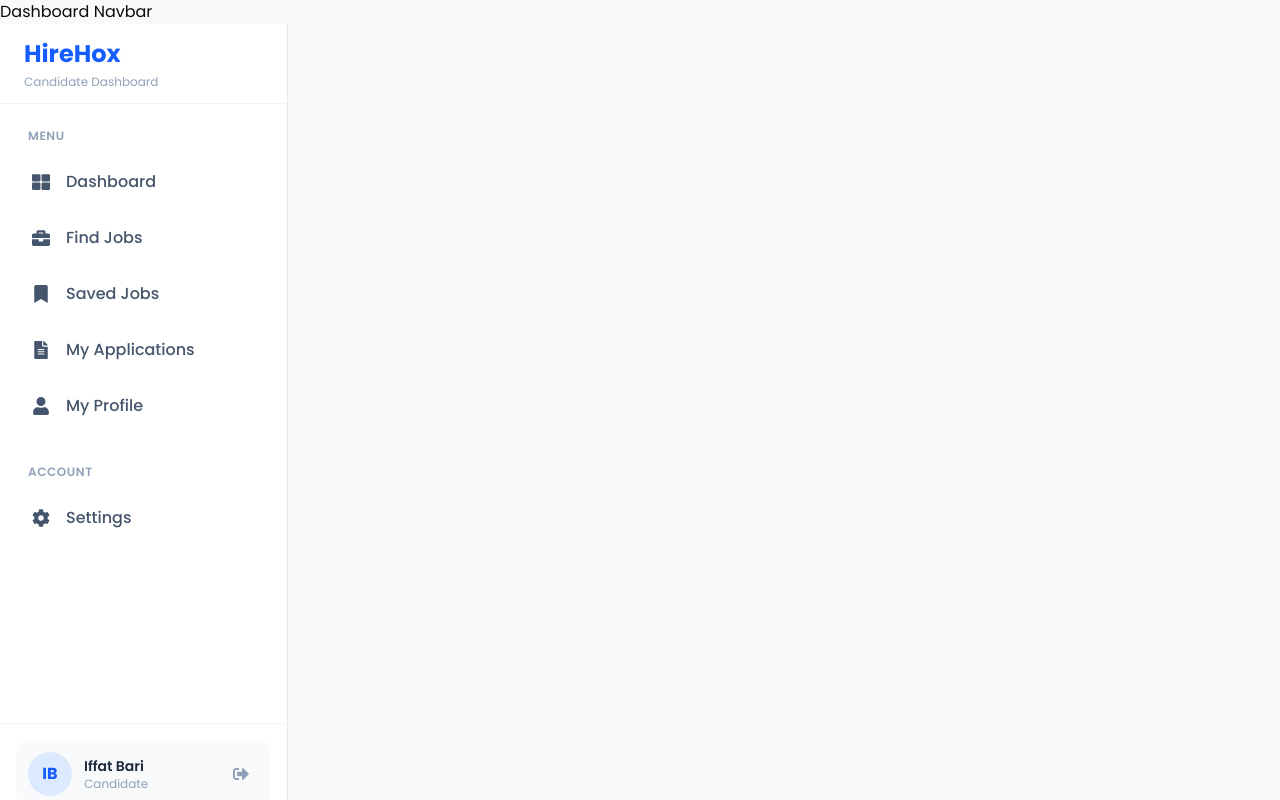
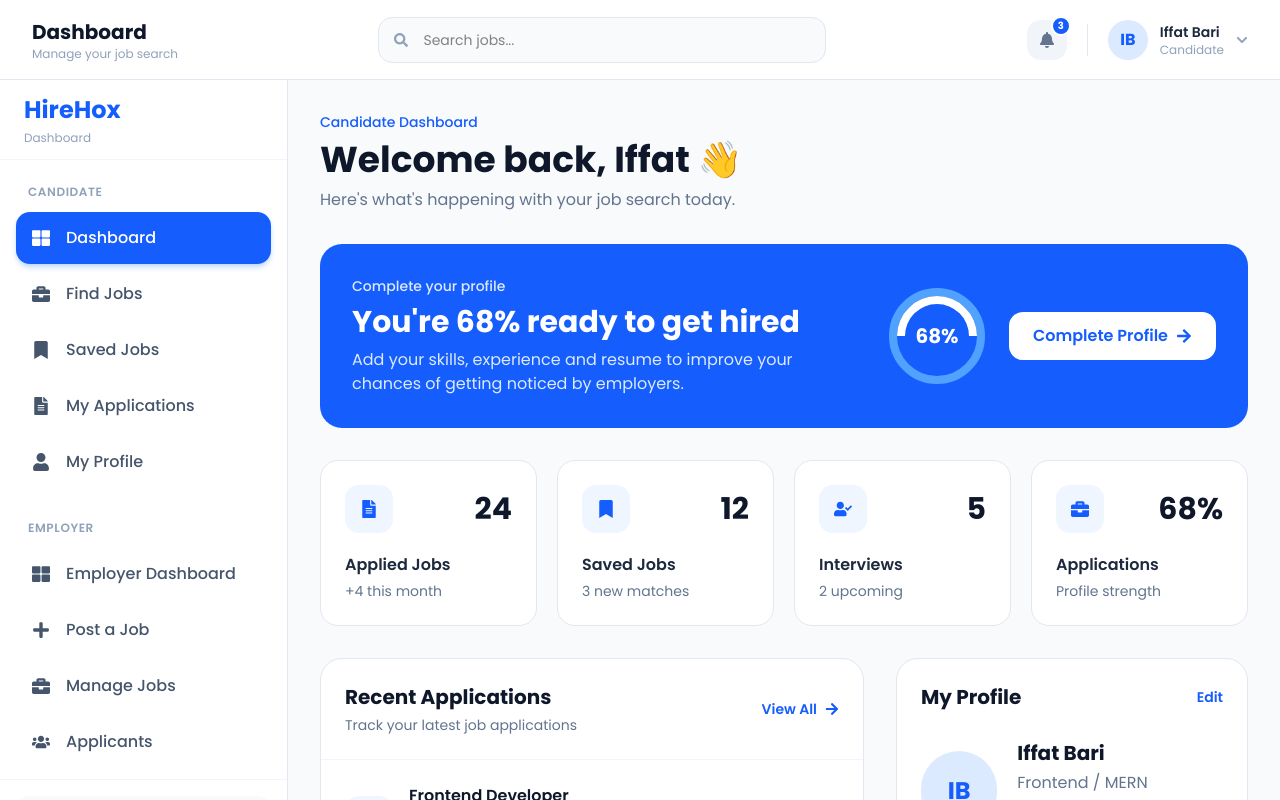
Before and after one commit to mdiffatbari/HireHox, a React (Vite) app: page /dashboard in a window 1280 px wide. Shown: the top 800 px of the page. Built offline with nearby package versions, Linux system fonts and the light colour scheme; no server answers.

Commit message:
sidebar and dashboard design added

```diff
--- a/src/Routes/Routes.jsx
+++ b/src/Routes/Routes.jsx
@@ -8,7 +8,7 @@ import Register from '@/pages/Register/Register';
 import MainLayout from '@/pages/Layouts/MainLayout';
 import { createBrowserRouter } from "react-router";
 import DashboardLayout from '@/pages/Layouts/DashboardLayout';
-import Dashboard from '@/pages/Dashboard/Candidate/Dashboard';
+import Dashboard from '@/pages/Dashboard/Dashboard';
 
 export const router = createBrowserRouter([
   {
@@ -49,9 +49,10 @@ export const router = createBrowserRouter([
     Component: DashboardLayout,
     children: [
       {
-        path:"candidateDashboard",
+        index: true,
+        path:"/dashboard",
         Component: Dashboard
-      }
+      },
     ]
   }
 ]);
--- a/src/components/Dashboard/DashboardNavbar.jsx
+++ b/src/components/Dashboard/DashboardNavbar.jsx
@@ -1,11 +1,158 @@
+import {
+  FaBars,
+  FaSearch,
+  FaBell,
+  FaChevronDown,
+} from "react-icons/fa";
 
+const DashboardNavbar = ({ onMenuClick }) => {
+  return (
+    <header className="sticky top-0 z-30 h-16 md:h-20 bg-white border-b border-slate-200">
 
-const DashboardNavbar = () => {
-    return (
-        <div>
-            <h1>Dashboard Navbar</h1>
+      <div className="h-full px-4 md:px-6 lg:px-8 flex items-center justify-between gap-4">
+
+        {/* Left Side */}
+
+        <div className="flex items-center gap-4">
+
+          {/* Mobile Menu Button */}
+
+          <button
+            onClick={onMenuClick}
+            className="md:hidden w-10 h-10 rounded-xl bg-slate-100 text-slate-600 flex items-center justify-center hover:bg-blue-50 hover:text-blue-600 transition"
+          >
+            <FaBars />
+          </button>
+
+          {/* Page Title */}
+
+          <div>
+            <h1 className="text-lg md:text-xl font-bold text-slate-900">
+              Dashboard
+            </h1>
+
+            <p className="hidden sm:block text-xs text-slate-400">
+              Manage your job search
+            </p>
+          </div>
+
         </div>
-    );
+
+        {/* Center Search */}
+
+        <div className="hidden lg:block flex-1 max-w-md">
+
+          <div className="relative">
+
+            <FaSearch className="absolute left-4 top-1/2 -translate-y-1/2 text-slate-400 text-sm" />
+
+            <input
+              type="text"
+              placeholder="Search jobs..."
+              className="
+                w-full
+                rounded-xl
+                border border-slate-200
+                bg-slate-50
+                py-3
+                pl-11
+                pr-4
+                text-sm
+                outline-none
+                transition
+                focus:border-blue-500
+                focus:bg-white
+              "
+            />
+
+          </div>
+
+        </div>
+
+        {/* Right Side */}
+
+        <div className="flex items-center gap-3 md:gap-5">
+
+          {/* Mobile Search */}
+
+          <button
+            className="
+              lg:hidden
+              w-10 h-10
+              rounded-xl
+              bg-slate-100
+              text-slate-500
+              flex items-center justify-center
+              hover:bg-blue-50
+              hover:text-blue-600
+              transition
+            "
+          >
+            <FaSearch />
+          </button>
+
+          {/* Notification */}
+
+          <button
+            className="
+              relative
+              w-10 h-10
+              rounded-xl
+              bg-slate-100
+              text-slate-500
+              flex items-center justify-center
+              hover:bg-blue-50
+              hover:text-blue-600
+              transition
+            "
+          >
+            <FaBell />
+
+            {/* Notification Badge */}
+
+            <span className="absolute -top-1 -right-1 w-5 h-5 rounded-full bg-blue-600 text-white text-[10px] font-bold flex items-center justify-center border-2 border-white">
+              3
+            </span>
+          </button>
+
+          {/* Divider */}
+
+          <div className="hidden sm:block h-8 w-px bg-slate-200"></div>
+
+          {/* Profile */}
+
+          <button className="flex items-center gap-3">
+
+            {/* Avatar */}
+
+            <div className="w-10 h-10 rounded-full bg-blue-100 text-blue-600 flex items-center justify-center font-bold">
+              IB
+            </div>
+
+            {/* User Info */}
+
+            <div className="hidden md:block text-left">
+
+              <h3 className="text-sm font-semibold text-slate-800">
+                Iffat Bari
+              </h3>
+
+              <p className="text-xs text-slate-400">
+                Candidate
+              </p>
+
+            </div>
+
+            <FaChevronDown className="hidden md:block text-xs text-slate-400" />
+
+          </button>
+
+        </div>
+
+      </div>
+
+    </header>
+  );
 };
 
 export default DashboardNavbar;
--- a/src/components/Dashboard/Sidebar.jsx
+++ b/src/components/Dashboard/Sidebar.jsx
@@ -8,12 +8,15 @@ import {
   FaCog,
   FaSignOutAlt,
   FaTimes,
+  FaPlus,
+  FaUsers,
+  FaBuilding,
 } from "react-icons/fa";
 
-const menuItems = [
+const candidateMenu = [
   {
     name: "Dashboard",
-    path: "/dashboard/candidateDashboard",
+    path: "/dashboard",
     icon: <FaThLarge />,
   },
   {
@@ -23,18 +26,46 @@ const menuItems = [
   },
   {
     name: "Saved Jobs",
-    path: "/dashboard/savedJobs",
+    path: "/dashboard/candidate/savedJobs",
     icon: <FaBookmark />,
   },
   {
     name: "My Applications",
-    path: "/dashboard/applications",
+    path: "/dashboard/candidate/applications",
     icon: <FaFileAlt />,
   },
   {
     name: "My Profile",
-    path: "/dashboard/profile",
+    path: "/dashboard/candidate/profile",
     icon: <FaUser />,
+  },
+];
+
+const employerMenu = [
+  {
+    name: "Employer Dashboard",
+    path: "/dashboard/employerDashboard",
+    icon: <FaThLarge />,
+  },
+  {
+    name: "Post a Job",
+    path: "/dashboard/employer/postJob",
+    icon: <FaPlus />,
+  },
+  {
+    name: "Manage Jobs",
+    path: "/dashboard/employer/manageJobs",
+    icon: <FaBriefcase />,
+  },
+  {
+    name: "Applicants",
+    path: "/dashboard/employer/applicants",
+    icon: <FaUsers />,
+  },
+  {
+    name: "Company Profile",
+    path: "/dashboard/employer/companyProfile",
+    icon: <FaBuilding />,
   },
 ];
 
@@ -42,12 +73,15 @@ const Sidebar = ({ isOpen, setIsOpen }) => {
   return (
     <>
       {/* Mobile Overlay */}
+
       {isOpen && (
         <div
           onClick={() => setIsOpen(false)}
           className="fixed inset-0 z-40 bg-black/40 md:hidden"
         />
       )}
+
+      {/* Sidebar */}
 
       <aside
         className={`
@@ -56,10 +90,13 @@ const Sidebar = ({ isOpen, setIsOpen }) => {
           z-50
           h-screen
           w-72
+          shrink-0
           bg-white
           border-r border-slate-200
           flex flex-col
-          transition-transform duration-300 ease-in-out
+          transition-transform
+          duration-300
+          ease-in-out
           ${
             isOpen
               ? "translate-x-0"
@@ -67,6 +104,7 @@ const Sidebar = ({ isOpen, setIsOpen }) => {
           }
         `}
       >
+
         {/* Logo */}
 
         <div className="h-20 px-6 flex items-center justify-between border-b border-slate-100">
@@ -77,7 +115,7 @@ const Sidebar = ({ isOpen, setIsOpen }) => {
             </h1>
 
             <p className="text-xs text-slate-400 mt-1">
-              Candidate Dashboard
+              Dashboard
             </p>
           </div>
 
@@ -85,7 +123,16 @@ const Sidebar = ({ isOpen, setIsOpen }) => {
 
           <button
             onClick={() => setIsOpen(false)}
-            className="md:hidden w-9 h-9 rounded-lg bg-slate-100 text-slate-500 flex items-center justify-center hover:bg-slate-200 transition"
+            className="
+              md:hidden
+              w-9 h-9
+              rounded-lg
+              bg-slate-100
+              text-slate-500
+              flex items-center justify-center
+              hover:bg-slate-200
+              transition
+            "
           >
             <FaTimes />
           </button>
@@ -96,13 +143,15 @@ const Sidebar = ({ isOpen, setIsOpen }) => {
 
         <nav className="flex-1 px-4 py-6 overflow-y-auto">
 
+          {/* Candidate */}
+
           <p className="px-3 mb-3 text-xs font-semibold uppercase tracking-wider text-slate-400">
-            Menu
+            Candidate
           </p>
 
           <div className="space-y-1">
 
-            {menuItems.map((item) => (
+            {candidateMenu.map((item) => (
               <NavLink
                 key={item.name}
                 to={item.path}
@@ -114,6 +163,48 @@ const Sidebar = ({ isOpen, setIsOpen }) => {
                   rounded-xl
                   font-medium
                   transition-all duration-200
+
+                  ${
+                    isActive
+                      ? "bg-blue-600 text-white shadow-md shadow-blue-200"
+                      : "text-slate-600 hover:bg-blue-50 hover:text-blue-600"
+                  }
+                  `
+                }
+              >
+                <span className="text-lg">
+                  {item.icon}
+                </span>
+
+                <span>
+                  {item.name}
+                </span>
+              </NavLink>
+            ))}
+
+          </div>
+
+          {/* Employer */}
+
+          <p className="px-3 mt-8 mb-3 text-xs font-semibold uppercase tracking-wider text-slate-400">
+            Employer
+          </p>
+
+          <div className="space-y-1">
+
+            {employerMenu.map((item) => (
+              <NavLink
+                key={item.name}
+                to={item.path}
+                onClick={() => setIsOpen(false)}
+                className={({ isActive }) =>
+                  `
+                  flex items-center gap-4
+                  px-4 py-3.5
+                  rounded-xl
+                  font-medium
+                  transition-all duration-200
+
                   ${
                     isActive
                       ? "bg-blue-600 text-white shadow-md shadow-blue-200"
@@ -140,8 +231,6 @@ const Sidebar = ({ isOpen, setIsOpen }) => {
             Account
           </p>
 
-          <div className="space-y-1">
-
           <NavLink
             to="/dashboard/settings"
             onClick={() => setIsOpen(false)}
@@ -152,19 +241,21 @@ const Sidebar = ({ isOpen, setIsOpen }) => {
               rounded-xl
               font-medium
               transition-all duration-200
+
               ${
                 isActive
-                    ? "bg-blue-600 text-white"
+                  ? "bg-blue-600 text-white shadow-md shadow-blue-200"
                   : "text-slate-600 hover:bg-blue-50 hover:text-blue-600"
               }
               `
             }
           >
             <FaCog className="text-lg" />
+
+            <span>
               Settings
+            </span>
           </NavLink>
-
-          </div>
 
         </nav>
 
@@ -174,9 +265,13 @@ const Sidebar = ({ isOpen, setIsOpen }) => {
 
           <div className="flex items-center gap-3 p-3 rounded-xl bg-slate-50">
 
-            <div className="w-11 h-11 rounded-full bg-blue-100 text-blue-600 flex items-center justify-center font-bold">
+            {/* Avatar */}
+
+            <div className="w-11 h-11 shrink-0 rounded-full bg-blue-100 text-blue-600 flex items-center justify-center font-bold">
               IB
             </div>
+
+            {/* User Info */}
 
             <div className="flex-1 min-w-0">
 
@@ -185,14 +280,24 @@ const Sidebar = ({ isOpen, setIsOpen }) => {
               </h3>
 
               <p className="text-xs text-slate-400 truncate">
-                Candidate
+                User
               </p>
 
             </div>
 
+            {/* Logout */}
+
             <button
               title="Logout"
-              className="w-9 h-9 rounded-lg text-slate-400 hover:bg-red-50 hover:text-red-500 transition flex items-center justify-center"
+              className="
+                w-9 h-9
+                rounded-lg
+                text-slate-400
+                hover:bg-red-50
+                hover:text-red-500
+                transition
+                flex items-center justify-center
+              "
             >
               <FaSignOutAlt />
             </button>
```
Also changed, not shown: src/pages/Dashboard/Dashboard.jsx (renamed from src/pages/Dashboard/Candidate/Dashboard.jsx). Lines whose indentation alone changed are shown as unchanged.
